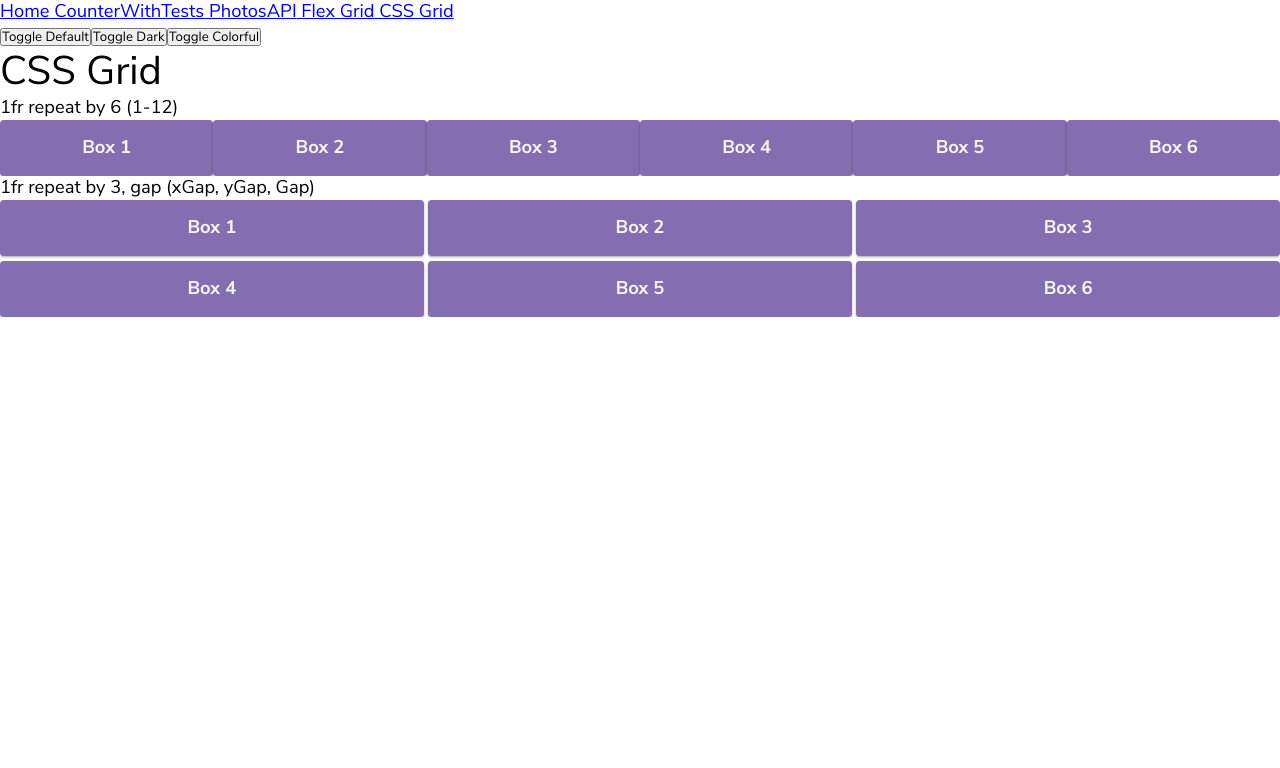
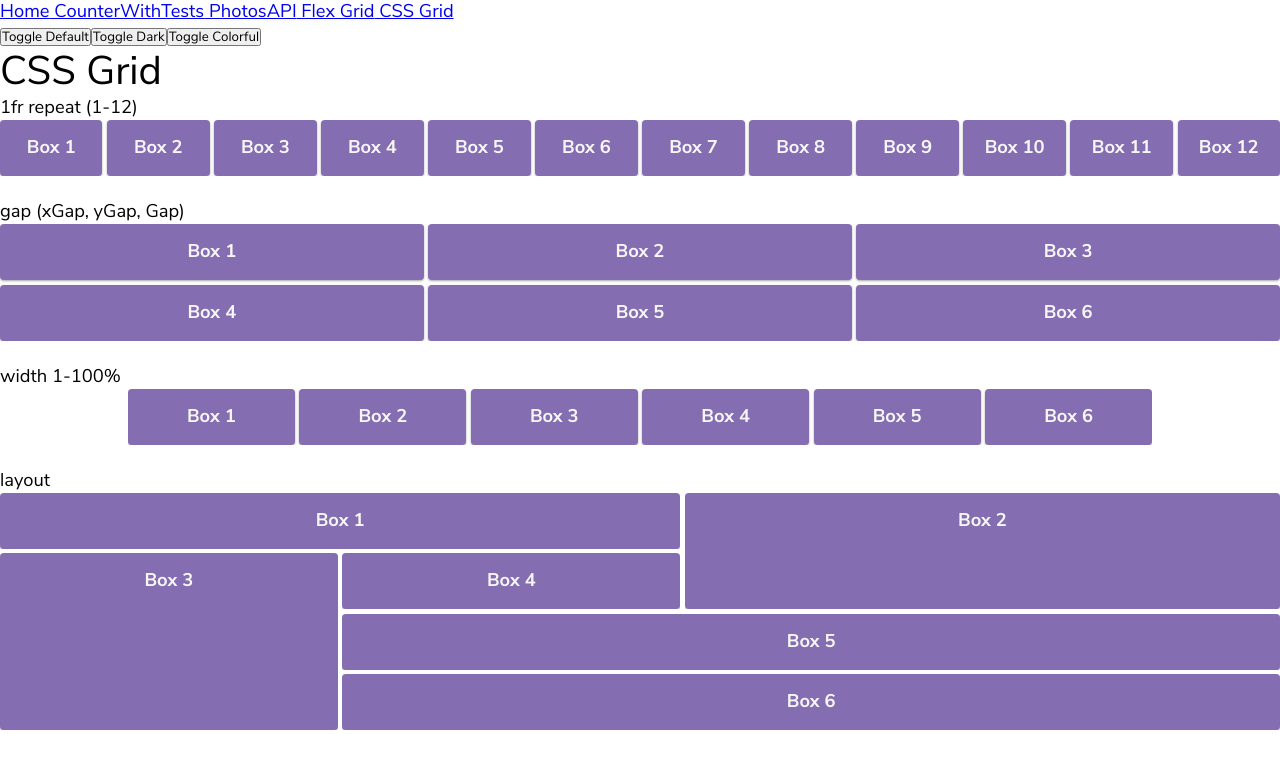
Before and after one commit to callanbr/ReactTypeScriptRedux, a React app: page /css-grid in a window 1280 px wide. Shown: the top 768 px of the page. Built offline with nearby package versions, Linux system fonts and the light colour scheme.

Commit message:
added finalized css grid

```diff
--- a/src/components/box/Box.tsx
+++ b/src/components/box/Box.tsx
@@ -1,10 +1,14 @@
 import { FC, ReactNode } from 'react';
 import styles from './box.module.scss';
 
-interface Props {
+interface Props extends React.HTMLAttributes<HTMLDivElement> {
   children?: ReactNode;
 }
 
-export const Box: FC<Props> = ({ children }) => {
-  return <div className={styles.box}>{children}</div>;
+export const Box: FC<Props> = ({ children, ...props }) => {
+  return (
+    <div className={styles.box} {...props}>
+      {children}
+    </div>
+  );
 };
--- a/src/components/box/box.module.scss
+++ b/src/components/box/box.module.scss
@@ -6,4 +6,5 @@
   font-weight: 700;
   background-color: #856db1;
   box-shadow: 0 1px 3px rgba(0, 0, 0, 0.12), 0 1px 2px rgba(0, 0, 0, 0.24);
+  height: 100%;
 }
--- a/src/components/cssGrid/CssGrid.tsx
+++ b/src/components/cssGrid/CssGrid.tsx
@@ -2,6 +2,7 @@ import { FC } from 'react';
 import cn from 'classnames';
 import { Props } from './cssGrid.types';
 import styles from './cssGrid.module.scss';
+import { GridTempStyle } from './GridTemplateAreas';
 
 export const CssGrid: FC<Props> = ({
   children,
@@ -11,18 +12,51 @@ export const CssGrid: FC<Props> = ({
   xGap,
   yGap,
   gap,
+  col,
+  xs,
+  sm,
+  md,
+  lg,
+  xl,
+  width,
+  item,
+  area,
+  gridTemplate,
+  gridXS,
+  gridSM,
+  gridMD,
+  gridLG,
+  gridXL,
   ...props
 }) => {
   const classNames = cn({
     [styles.GridContainer]: container,
+    [styles.GridItem]: item,
     [styles[`GridTemplate-${template}`]]: template,
     [styles.GridRuler]: ruler,
     [styles[`GridXGap-${xGap}`]]: xGap,
     [styles[`GridYGap-${yGap}`]]: yGap,
     [styles[`GridGap-${gap}`]]: gap,
+    [styles[`Grid-xs-${col}`]]: col,
+    [styles[`Grid-xs-${xs}`]]: xs,
+    [styles[`Grid-sm-${sm}`]]: sm,
+    [styles[`Grid-md-${md}`]]: md,
+    [styles[`Grid-lg-${lg}`]]: lg,
+    [styles[`Grid-xl-${xl}`]]: xl,
+    [styles[`GridWidth-${width}`]]: width,
+    [styles[`GridArea-${area}`]]: area,
   });
+
+  const GridTemplate = gridTemplate
+    ? GridTempStyle(gridXS, gridSM, gridMD, gridLG, gridXL)
+    : {};
+
   return (
-    <div className={classNames} {...props}>
+    <div
+      className={classNames}
+      {...props}
+      style={{ ...props.style, ...GridTemplate }}
+    >
       {children}
     </div>
   );
--- /dev/null
+++ b/src/components/cssGrid/GridTemplateAreas.ts
@@ -0,0 +1,56 @@
+import { useWindowSize } from '../../hooks/useWindowSize';
+import { gridTemplate } from './cssGrid.types';
+
+const changeGridFormat = (gridArray: gridTemplate) => {
+  if (gridArray !== undefined) {
+    const gridArrayToString = JSON.stringify(gridArray);
+    const removeCommas = gridArrayToString.replace(/,/g, ' ');
+    const removeBrackets = removeCommas.replace(/\[|]/g, "'").slice(1, -1);
+    const addAreaText = removeBrackets.replace(/\d/g, (match) => {
+      return `area${match}`;
+    });
+    return addAreaText;
+  }
+};
+
+export const GridTempStyle = (
+  gridXS: gridTemplate,
+  gridSM: gridTemplate,
+  gridMD: gridTemplate,
+  gridLG: gridTemplate,
+  gridXL: gridTemplate
+) => {
+  const GridXS = {
+    gridTemplateAreas: changeGridFormat(gridXS),
+  };
+
+  const GridSM = {
+    gridTemplateAreas: changeGridFormat(gridSM),
+  };
+
+  const GridMD = {
+    gridTemplateAreas: changeGridFormat(gridMD),
+  };
+
+  const GridLG = {
+    gridTemplateAreas: changeGridFormat(gridLG),
+  };
+
+  const GridXL = {
+    gridTemplateAreas: changeGridFormat(gridXL),
+  };
+  const size = useWindowSize();
+  let GridTemplate;
+  if (size.widthEM < 26) {
+    GridTemplate = GridXS;
+  } else if (size.widthEM < 48) {
+    GridTemplate = GridSM;
+  } else if (size.widthEM < 64) {
+    GridTemplate = GridMD;
+  } else if (size.widthEM < 80) {
+    GridTemplate = GridLG;
+  } else {
+    GridTemplate = GridXL;
+  }
+  return GridTemplate;
+};
--- a/src/components/cssGrid/_variables.scss
+++ b/src/components/cssGrid/_variables.scss
@@ -1,11 +1,3 @@
-$spacing: (
-  'xs': 3px,
-  'sm': 6px,
-  'md': 12px,
-  'lg': 18px,
-  'xl': 24px,
-);
-
 $breakpoints: (
   'col': 0,
   'xs': 0,
@@ -13,30 +5,6 @@ $breakpoints: (
   'md': 48em,
   'lg': 64em,
   'xl': 80em,
-);
-
-$justifyContent: (
-  'start': flex-start,
-  'end': flex-end,
-  'center': center,
-  'between': space-between,
-  'around': space-around,
-);
-
-$alignItems: (
-  'start': flex-start,
-  'end': flex-end,
-  'center': center,
-  'baseline': baseline,
-  'stretch': stretch,
-);
-
-$alignSelf: (
-  'start': flex-start,
-  'end': flex-end,
-  'center': center,
-  'baseline': baseline,
-  'stretch': stretch,
 );
 
 $gap: (
--- a/src/components/cssGrid/cssGrid.module.scss
+++ b/src/components/cssGrid/cssGrid.module.scss
@@ -6,6 +6,16 @@
     display: grid;
     // grid-template-columns: repeat(auto-fit, minmax(200px, 1fr));
   }
+
+  &Item {
+    // display: block;
+  }
+  @for $i from 1 to 1000 {
+    &Area-#{$i} {
+      grid-area: area + $i;
+    }
+  }
+
   &Ruler {
     border: 2px solid black;
   }
@@ -26,20 +36,64 @@
 
   @each $name, $value in variables.$gap {
     &XGap-#{$name} {
-      grid-column-gap: #{$value};
+      column-gap: #{$value};
     }
   }
 
   @each $name, $value in variables.$gap {
     &YGap-#{$name} {
-      grid-row-gap: #{$value};
+      row-gap: #{$value};
     }
   }
 
   @each $name, $value in variables.$gap {
     &Gap-#{$name} {
-      grid-column-gap: #{$value};
-      grid-row-gap: #{$value};
+      gap: #{$value};
+    }
+  }
+  @for $i from 1 to 13 {
+    &-xs-#{$i},
+    &-col-#{$i} {
+      grid-template-columns: repeat($i, 1fr);
+    }
+  }
+
+  @include variables.breakpoint('sm') {
+    @for $i from 1 to 13 {
+      &-sm-#{$i} {
+        grid-template-columns: repeat($i, 1fr);
+      }
+    }
+  }
+
+  @include variables.breakpoint('md') {
+    @for $i from 1 to 13 {
+      &-md-#{$i} {
+        grid-template-columns: repeat($i, 1fr);
+      }
+    }
+  }
+
+  @include variables.breakpoint('lg') {
+    @for $i from 1 to 13 {
+      &-lg-#{$i} {
+        grid-template-columns: repeat($i, 1fr);
+      }
+    }
+  }
+
+  @include variables.breakpoint('xl') {
+    @for $i from 1 to 13 {
+      &-xl-#{$i} {
+        grid-template-columns: repeat($i, 1fr);
+      }
+    }
+  }
+
+  @for $i from 1 to 100 {
+    &Width-#{$i} {
+      width: #{$i}+ '%';
+      margin: auto;
     }
   }
 }
--- /dev/null
+++ b/src/hooks/useWindowSize.ts
@@ -0,0 +1,34 @@
+import { useEffect, useState } from 'react';
+
+interface Size {
+  widthPX: number;
+  heightPX: number;
+  widthEM: number;
+  heightEM: number;
+}
+
+const fontSize: number = parseFloat(getComputedStyle(document.body).fontSize);
+const pxToEm = (px: number) => px / fontSize;
+
+export const useWindowSize = (): Size => {
+  const [windowSize, setWindowSize] = useState<Size>({
+    widthPX: 0,
+    heightPX: 0,
+    widthEM: 0,
+    heightEM: 0,
+  });
+  useEffect(() => {
+    const handleResize = () => {
+      setWindowSize({
+        widthPX: window.innerWidth,
+        heightPX: window.innerHeight,
+        widthEM: pxToEm(window.innerWidth),
+        heightEM: pxToEm(window.innerHeight),
+      });
+    };
+    window.addEventListener('resize', handleResize);
+    handleResize();
+    return () => window.removeEventListener('resize', handleResize);
+  }, []);
+  return windowSize;
+};
--- a/src/views/cssGrid/CssGridView.tsx
+++ b/src/views/cssGrid/CssGridView.tsx
@@ -5,16 +5,23 @@ export const CssGridView = () => {
   return (
     <>
       <h1>CSS Grid</h1>
-      <p>1fr repeat by 6 (1-12)</p>
-      <CssGrid container template="fr-6">
+      <p>1fr repeat (1-12)</p>
+      <CssGrid container gap="xs" xs={1} sm={3} md={4} lg={6} xl={12}>
         <Box>Box 1</Box>
         <Box>Box 2</Box>
         <Box>Box 3</Box>
         <Box>Box 4</Box>
         <Box>Box 5</Box>
         <Box>Box 6</Box>
+        <Box>Box 7</Box>
+        <Box>Box 8</Box>
+        <Box>Box 9</Box>
+        <Box>Box 10</Box>
+        <Box>Box 11</Box>
+        <Box>Box 12</Box>
       </CssGrid>
-      <p>1fr repeat by 3, gap (xGap, yGap, Gap)</p>
+      <br />
+      <p>gap (xGap, yGap, Gap)</p>
       <CssGrid container template="fr-3" gap="xs">
         <Box>Box 1</Box>
         <Box>Box 2</Box>
@@ -23,6 +30,68 @@ export const CssGridView = () => {
         <Box>Box 5</Box>
         <Box>Box 6</Box>
       </CssGrid>
+      <br />
+      <p>width 1-100%</p>
+      <CssGrid container gap="xs" xs={3} lg={6} width={80}>
+        <Box>Box 1</Box>
+        <Box>Box 2</Box>
+        <Box>Box 3</Box>
+        <Box>Box 4</Box>
+        <Box>Box 5</Box>
+        <Box>Box 6</Box>
+      </CssGrid>
+      <br />
+      <p>layout</p>
+      <CssGrid
+        container
+        gap="xs"
+        gridTemplate
+        gridXS={[[1], [2], [3], [4], [5], [6]]}
+        gridSM={[
+          [1, 1],
+          [2, 3],
+          [4, 5],
+          [6, 6],
+        ]}
+        gridMD={[
+          [1, 2],
+          [3, 4],
+          [5, 6],
+        ]}
+        gridLG={[
+          [1, 1, 2],
+          [3, 4, 2],
+          [3, 5, 5],
+          [3, 5, 5],
+          [6, 6, 6],
+        ]}
+        gridXL={[
+          [1, 1, 2, 2],
+          [3, 4, 2, 2],
+          [3, 5, 5, 5],
+          [3, 5, 5, 5],
+          [3, 6, 6, 6],
+        ]}
+      >
+        <CssGrid item area={1}>
+          <Box>Box 1</Box>
+        </CssGrid>
+        <CssGrid item area={2}>
+          <Box>Box 2</Box>
+        </CssGrid>
+        <CssGrid item area={3}>
+          <Box>Box 3</Box>
+        </CssGrid>
+        <CssGrid item area={4}>
+          <Box>Box 4</Box>
+        </CssGrid>
+        <CssGrid item area={5}>
+          <Box>Box 5</Box>
+        </CssGrid>
+        <CssGrid item area={6}>
+          <Box>Box 6</Box>
+        </CssGrid>
+      </CssGrid>
     </>
   );
 };
--- a/src/views/flexGrid/FlexGridView.tsx
+++ b/src/views/flexGrid/FlexGridView.tsx
@@ -11,7 +11,6 @@ export const FlexGridView = () => {
         justifyContent="center"
         alignItems="center"
         fullWidth
-        ruler
       >
         <FlexGrid item xs={12} sm={6} md={4} lg={3} xl={2}>
           <Box>Box 1</Box>
```
Also changed, not shown: src/components/cssGrid/cssGrid.types.ts (+24 -5 lines).
